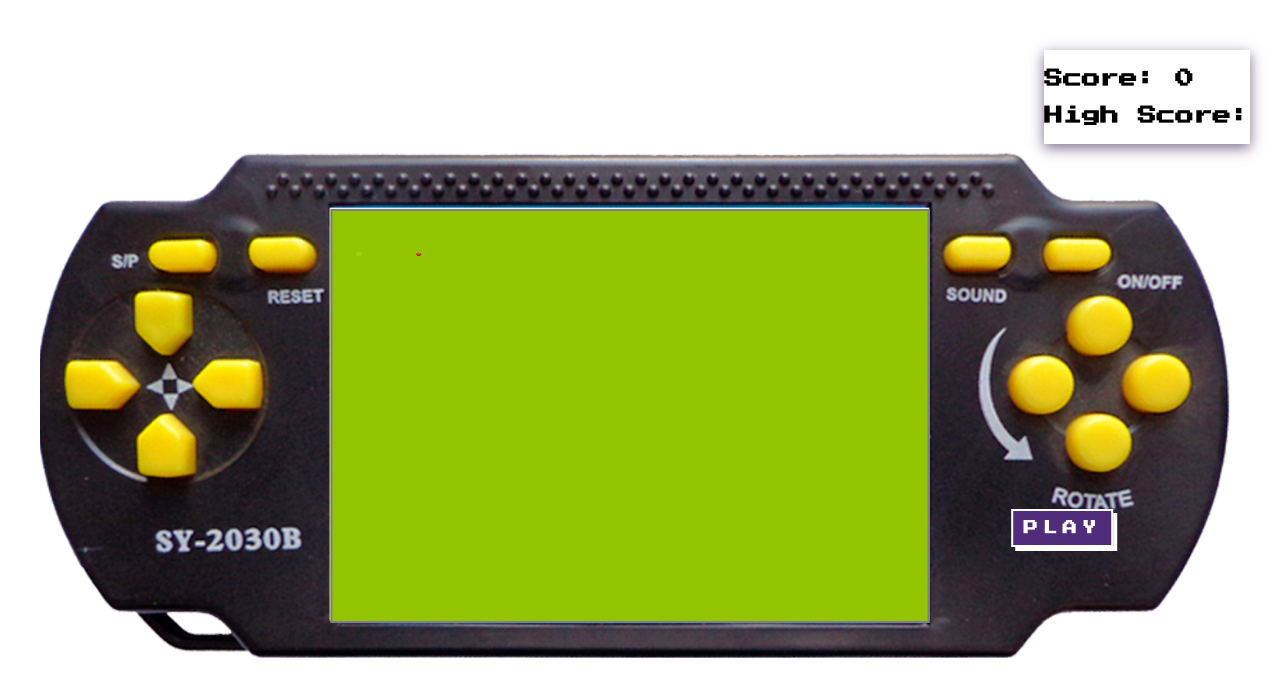
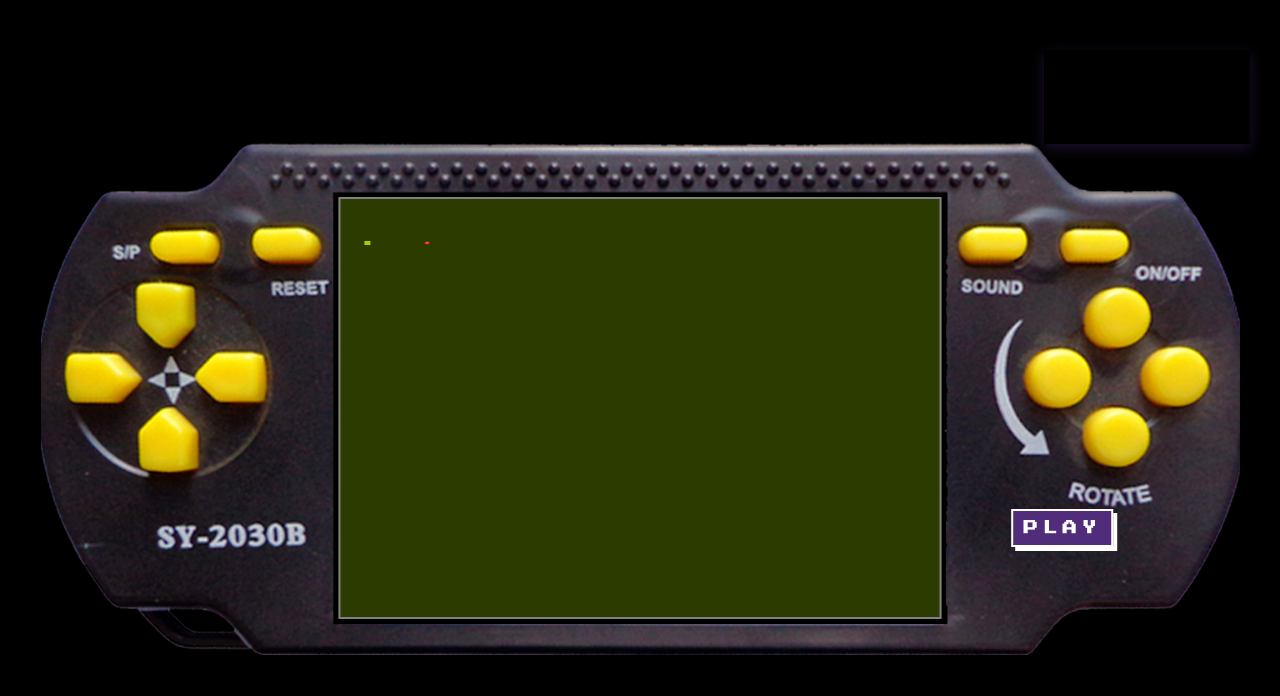
Before and after one commit to nMckenryan/snake-typescript, a React (Create React App) app: page / in a window 1280 px wide. Shown: the top 696 px of the page. Built offline with nearby package versions, Linux system fonts and the light colour scheme.

Commit message:
Refined Play Area

```diff
--- a/src/App.css
+++ b/src/App.css
@@ -1,16 +1,16 @@
 @import url('https://fonts.googleapis.com/css2?family=Press+Start+2P&display=swap');
 body {
-	background: white;
+	background: black;
 	font-family: 'Press Start 2P', cursive;
 }
 .playArea {
-    background-color: #92C401;
+    background-color: #93c4014d;
     border: 2px solid grey;
-    width: 595px;
-    height: 410px;
+    width: 599px;
+    height: 418px;
     position: fixed;
-    top: 52%;
-    left: 49.25%;
+    top: 51%;
+    left: 50%;
     transform: translate(-50%, -50%);
 }
 
```
Also changed, not shown: src/console.png.
